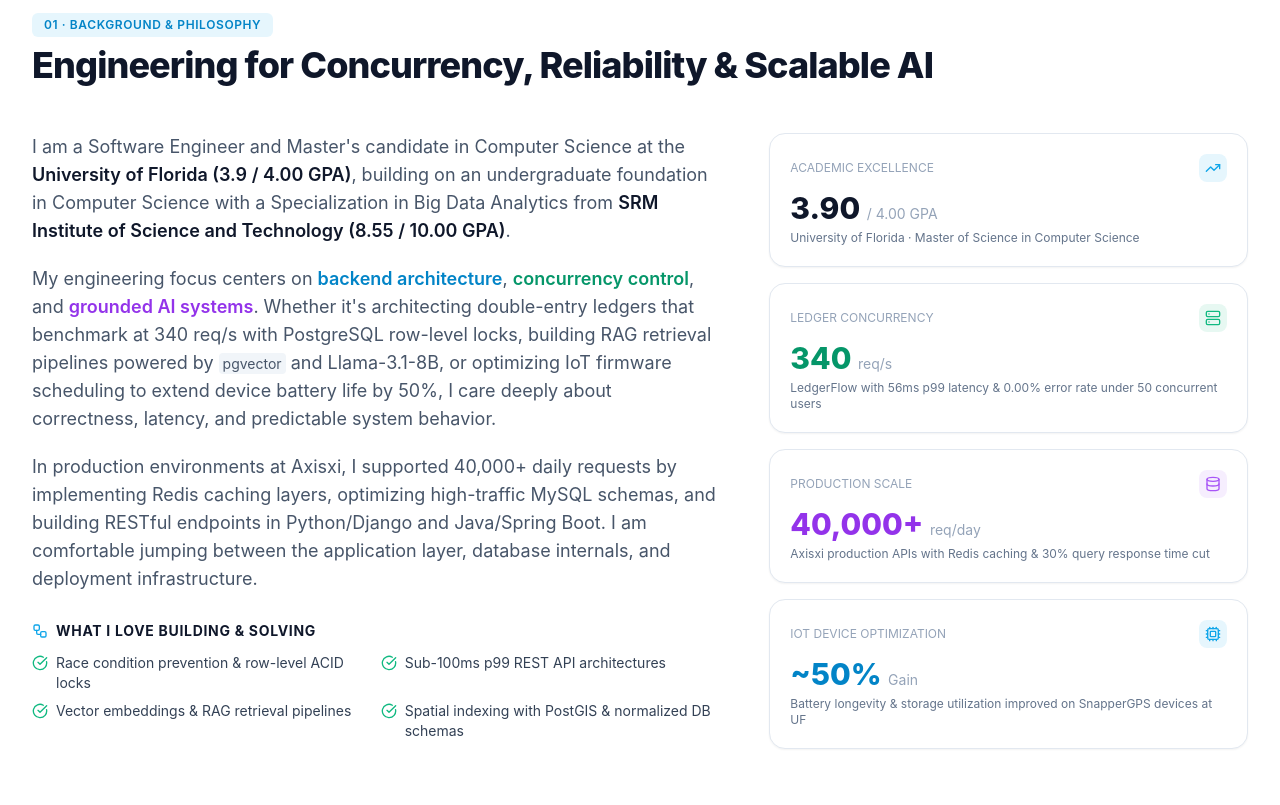
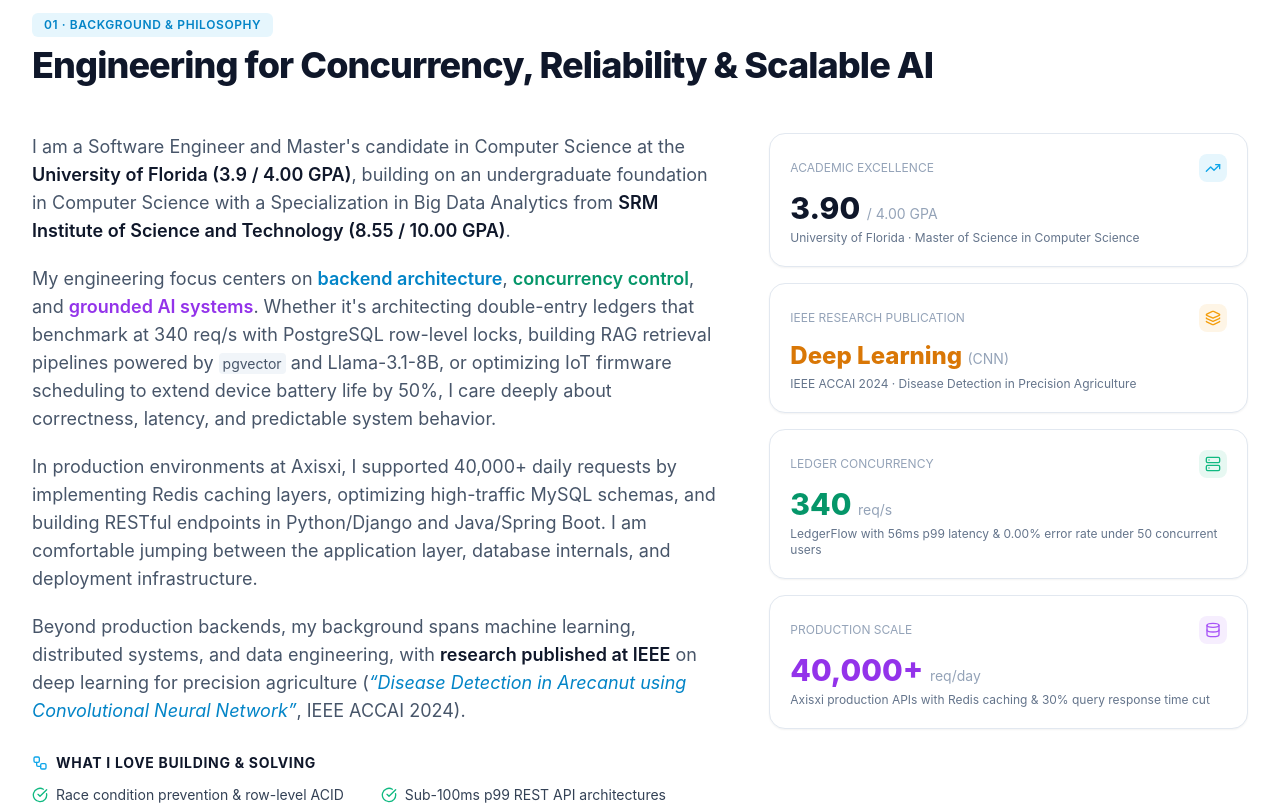
Before and after one commit to Jatin2606/Portfolio, a Next.js app: page / in a window 1280 px wide. Shown: the part 940-1745 px from the top of the page. Built offline with nearby package versions, Linux system fonts and the light colour scheme.

Commit message:
feat: add IEEE publication, updated bio, and extended tech skills

```diff
--- a/src/components/About.tsx
+++ b/src/components/About.tsx
@@ -55,6 +55,12 @@ export default function About() {
               I am comfortable jumping between the application layer, database internals, and deployment infrastructure.
             </p>
 
+            <p>
+              Beyond production backends, my background spans machine learning, distributed systems, and data engineering,
+              with <strong className="text-slate-900 dark:text-white font-semibold">research published at IEEE</strong> on deep learning for precision agriculture
+              (<em className="text-sky-600 dark:text-sky-400">&ldquo;Disease Detection in Arecanut using Convolutional Neural Network&rdquo;</em>, IEEE ACCAI 2024).
+            </p>
+
             {/* What I enjoy solving */}
             <div className="pt-2">
               <h3 className="text-sm font-mono font-bold uppercase tracking-wider text-slate-900 dark:text-white mb-3 flex items-center gap-2">
@@ -102,7 +108,23 @@ export default function About() {
               </p>
             </div>
 
-            {/* Stat Card 2 */}
+            {/* Stat Card 2: IEEE Publication */}
+            <div className="p-5 rounded-2xl bg-white dark:bg-[#0d121f] border border-slate-200 dark:border-slate-800 shadow-sm hover:border-amber-500/40 transition-all">
+              <div className="flex items-center justify-between">
+                <span className="text-xs font-mono uppercase text-slate-400">IEEE Research Publication</span>
+                <span className="p-1.5 rounded-lg bg-amber-500/10 text-amber-500">
+                  <Layers className="w-4 h-4" />
+                </span>
+              </div>
+              <div className="text-2xl font-extrabold text-amber-600 dark:text-amber-400 mt-2">
+                Deep Learning <span className="text-sm font-normal text-slate-400">(CNN)</span>
+              </div>
+              <p className="text-xs text-slate-500 dark:text-slate-400 mt-1">
+                IEEE ACCAI 2024 &middot; Disease Detection in Precision Agriculture
+              </p>
+            </div>
+
+            {/* Stat Card 3 */}
             <div className="p-5 rounded-2xl bg-white dark:bg-[#0d121f] border border-slate-200 dark:border-slate-800 shadow-sm hover:border-emerald-500/40 transition-all">
               <div className="flex items-center justify-between">
                 <span className="text-xs font-mono uppercase text-slate-400">Ledger Concurrency</span>
@@ -118,7 +140,7 @@ export default function About() {
               </p>
             </div>
 
-            {/* Stat Card 3 */}
+            {/* Stat Card 4 */}
             <div className="p-5 rounded-2xl bg-white dark:bg-[#0d121f] border border-slate-200 dark:border-slate-800 shadow-sm hover:border-purple-500/40 transition-all">
               <div className="flex items-center justify-between">
                 <span className="text-xs font-mono uppercase text-slate-400">Production Scale</span>
@@ -134,22 +156,6 @@ export default function About() {
               </p>
             </div>
 
-            {/* Stat Card 4 */}
-            <div className="p-5 rounded-2xl bg-white dark:bg-[#0d121f] border border-slate-200 dark:border-slate-800 shadow-sm hover:border-sky-500/40 transition-all">
-              <div className="flex items-center justify-between">
-                <span className="text-xs font-mono uppercase text-slate-400">IoT Device Optimization</span>
-                <span className="p-1.5 rounded-lg bg-sky-500/10 text-sky-500">
-                  <Cpu className="w-4 h-4" />
-                </span>
-              </div>
-              <div className="text-3xl font-extrabold text-sky-600 dark:text-sky-400 mt-2">
-                ~50% <span className="text-sm font-normal text-slate-400">Gain</span>
-              </div>
-              <p className="text-xs text-slate-500 dark:text-slate-400 mt-1">
-                Battery longevity &amp; storage utilization improved on SnapperGPS devices at UF
-              </p>
-            </div>
-
           </div>
 
         </div>
--- a/src/data/portfolioData.ts
+++ b/src/data/portfolioData.ts
@@ -54,6 +54,15 @@ export interface EducationItem {
   coursework?: string[];
 }
 
+export interface PublicationItem {
+  title: string;
+  conference: string;
+  year: string;
+  publisher: string;
+  description: string;
+  topics: string[];
+}
+
 export interface SkillCategory {
   category: string;
   description: string;
@@ -67,7 +76,7 @@ export interface SkillCategory {
 export const PERSONAL_INFO = {
   name: "Jatin Shivaprakash",
   role: "Software Engineer",
-  subRole: "Backend, Full-Stack & AI Systems",
+  subRole: "Backend · Data Analytics · AI/ML",
   location: "Gainesville, Florida",
   email: "jatin.shivaprk@gmail.com",
   phone: "+1 (352) 709-2606",
@@ -75,19 +84,30 @@ export const PERSONAL_INFO = {
   linkedin: "https://www.linkedin.com/in/jatin-shivaprakash-8a1667234/",
   resumePdfUrl: `${process.env.NEXT_PUBLIC_BASE_PATH || ""}/resume.pdf`,
   availability: "Open to Full-Time Opportunities (Starting May 2026 / Immediate)",
-  bioShort: "Master's student in Computer Science at the University of Florida (3.9 GPA) specializing in high-concurrency backend services, distributed systems, RAG / semantic search architectures, and performant web applications.",
+  bioShort: "Master's student in Computer Science at the University of Florida (3.9 GPA) specializing in backend development, data analytics, and machine learning systems.",
   bioFull: [
-    "I am a backend-focused Software Engineer and Master's student in Computer Science at the University of Florida (GPA: 3.9 / 4.00). My core expertise lies in designing concurrency-safe backend architectures, low-latency RESTful APIs, distributed ledger systems, and production AI/RAG search pipelines.",
-    "At the University of Florida, I have engineered IoT backend services optimizing GPS sensor battery life by ~50% for wildlife research, as well as production full-stack mobile systems integrating pgvector semantic search and open-weight LLMs (Llama 3.1 & Mistral). Previously at Axisxi, I architected high-throughput REST APIs and Redis caching layers supporting 40,000+ requests/day.",
-    "I am passionate about solving tough engineering challenges: eliminating race conditions in transactional ledgers, designing idempotent APIs, tuning database query execution plans, and bridging cutting-edge language models with grounded enterprise knowledge."
+    "I am a software engineer and Computer Science graduate student at the University of Florida (GPA: 3.9), graduating in May 2026. I specialize in backend development, data analytics, and AI/ML systems, with hands-on experience building scalable systems using Go, Python, React.js, and REST APIs.",
+    "Currently, I am working on the backend for FeedFL, alongside past projects like UF NestMate — a full-stack housing platform for international students. My background spans machine learning, distributed systems, and data engineering, with research published at IEEE on deep learning for precision agriculture.",
+    "I'm passionate about building products that solve real problems, bringing a mix of strong CS fundamentals, practical engineering experience, and a research mindset to everything I work on."
   ],
   stats: [
     { label: "UF M.S. GPA", value: "3.9 / 4.00", highlight: "Top Academic Standing" },
+    { label: "IEEE Published", value: "Deep Learning", highlight: "Precision Agriculture (ACCAI)" },
     { label: "Ledger Benchmark", value: "340 req/s", highlight: "56ms p99 Latency (0.00% errors)" },
-    { label: "Daily Production Scale", value: "40k+ req/day", highlight: "Redis Caching & DRF APIs" },
-    { label: "Device Optimization", value: "~50%", highlight: "Battery & Storage Extended" }
+    { label: "Daily Production Scale", value: "40k+ req/day", highlight: "Redis Caching & DRF APIs" }
   ]
 };
+
+export const PUBLICATIONS: PublicationItem[] = [
+  {
+    title: "Disease Detection in Arecanut using Convolutional Neural Network",
+    conference: "2024 International Conference on Advances in Computing, Communication and Applied Informatics (ACCAI)",
+    year: "2024",
+    publisher: "IEEE",
+    description: "Developed and trained deep learning Convolutional Neural Network (CNN) models to classify stem infections (healthy trunk, stem bleeding, and stem cracking) with high accuracy for precision agriculture applications.",
+    topics: ["Deep Learning", "CNNs", "Computer Vision", "Precision Agriculture", "IEEE ACCAI 2024"]
+  }
+];
 
 export const PROJECTS: ProjectDetail[] = [
   {
@@ -362,6 +382,7 @@ export const SKILL_CATEGORIES: SkillCategory[] = [
       { name: "PostGIS", usedIn: ["uf-food-rag"] },
       { name: "Redis", usedIn: ["axisxi"] },
       { name: "MySQL", usedIn: ["axisxi"] },
+      { name: "Snowflake", usedIn: [] },
       { name: "MongoDB", usedIn: [] }
     ]
   },
@@ -373,6 +394,7 @@ export const SKILL_CATEGORIES: SkillCategory[] = [
       { name: "Semantic Search", usedIn: ["uf-food-rag"] },
       { name: "Llama-3.1-8B", usedIn: ["uf-food-rag"] },
       { name: "Mistral-Small-3.1", usedIn: ["uf-food-rag"] },
+      { name: "TensorFlow", usedIn: [] },
       { name: "LangChain", usedIn: [] },
       { name: "NLP", usedIn: ["uf-nestmate"] },
       { name: "scikit-learn", usedIn: [] },
@@ -399,11 +421,14 @@ export const SKILL_CATEGORIES: SkillCategory[] = [
       { name: "Concurrency Control", usedIn: ["ledgerflow"] },
       { name: "Row-Level Locking", usedIn: ["ledgerflow"] },
       { name: "Distributed Systems", usedIn: ["ledgerflow", "uf-food-rag"] },
+      { name: "Linux", usedIn: [] },
+      { name: "Git", usedIn: ["ledgerflow", "uf-nestmate", "uf-wildlife", "axisxi"] },
+      { name: "Postman", usedIn: ["ledgerflow", "axisxi"] },
       { name: "Pytest", usedIn: ["ledgerflow"] },
       { name: "Locust & k6", usedIn: ["ledgerflow"] },
-      { name: "Postman", usedIn: ["ledgerflow", "axisxi"] },
-      { name: "Git", usedIn: ["ledgerflow", "uf-nestmate", "uf-wildlife", "axisxi"] },
-      { name: "Power BI & Tableau", usedIn: [] }
+      { name: "Power BI & Tableau", usedIn: [] },
+      { name: "JIRA", usedIn: [] },
+      { name: "Figma", usedIn: [] }
     ]
   }
 ];
```
